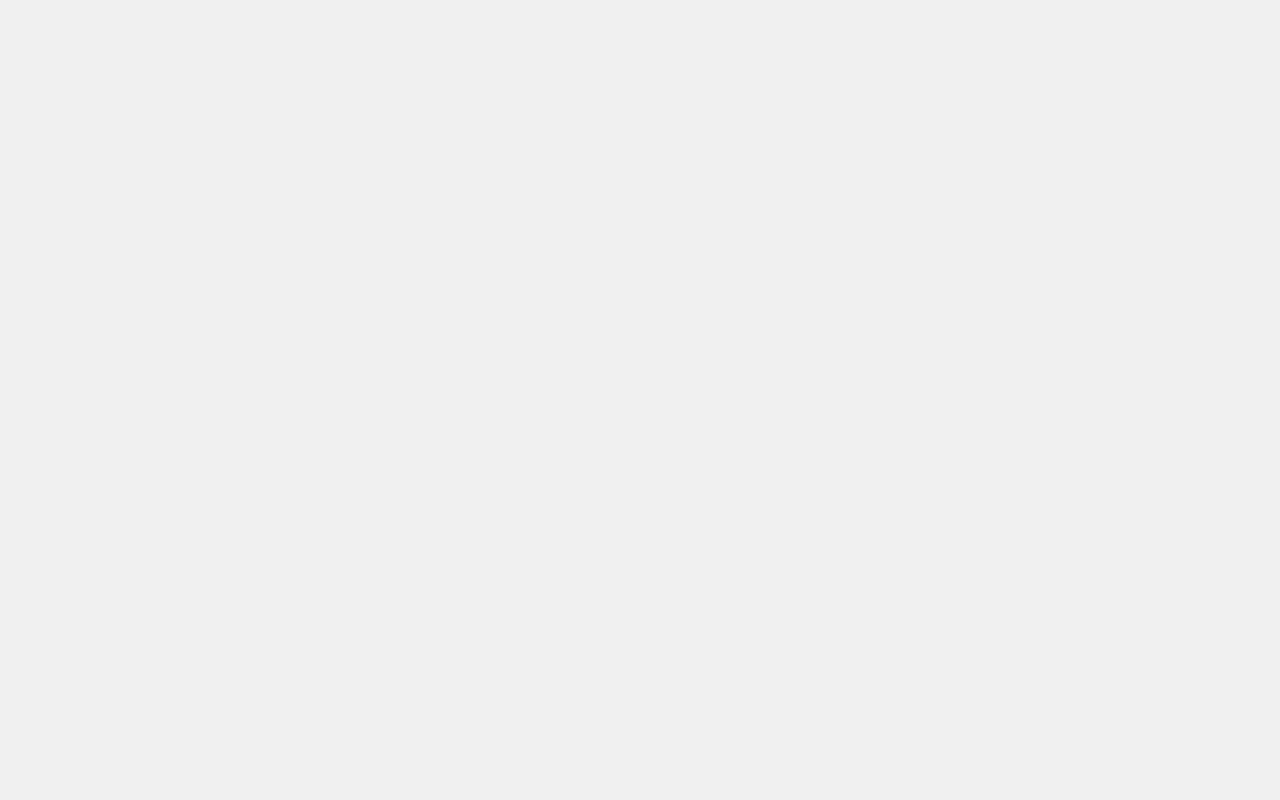
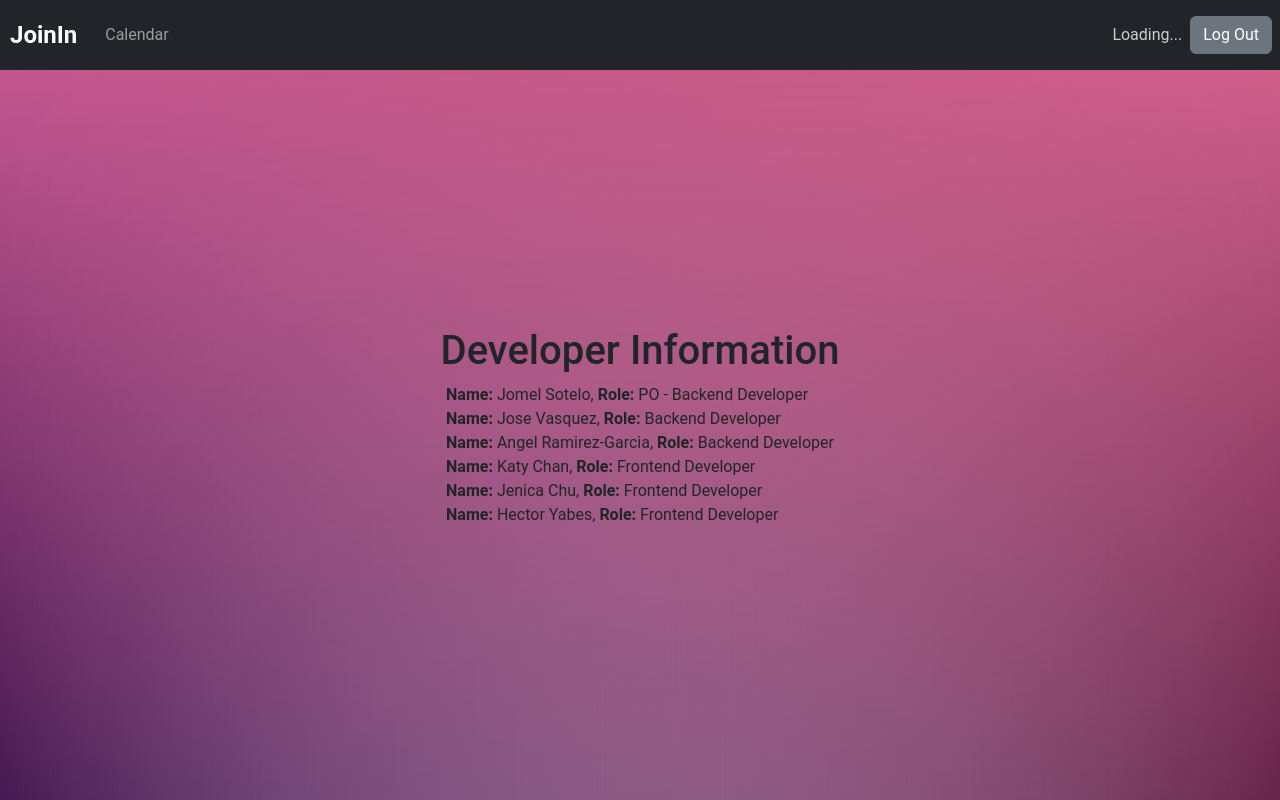
Before and after one commit to jomelsotelo/Scheduling-App, a React (Create React App) app in the folder frontend/: page /info in a window 1280 px wide. Before the commit this address had no page. Built offline with nearby package versions, Linux system fonts and the light colour scheme; no server answers; sample sign-in values are in the browser's storage.

Commit message:
Made final changes to userInfo, Info, and notifications

```diff
--- a/frontend/src/index.js
+++ b/frontend/src/index.js
@@ -14,6 +14,7 @@ import ProtectedRoute from "./components/util/ProtectedRoute";
 import UserInfo from "./pages/portal/UserInfo";
 import Notification from "./pages/portal/Notification";
 import Extra from "./pages/portal/Extra";
+import Info from "./pages/portal/Info";
 
 // Use createRoot instead of ReactDOM.render
 const root = createRoot(document.getElementById('root'));
@@ -35,6 +36,7 @@ root.render(
         <Route path='user' element={<UserInfo />} />
         <Route path='notification' element={<Notification />} />
         <Route path='extra' element={<Extra />} />
+        <Route path='info' element={<Info />} />
       </Route>
     </Routes>
   </BrowserRouter>
--- a/frontend/src/pages/portal/Info.js
+++ b/frontend/src/pages/portal/Info.js
@@ -1,4 +1,3 @@
-// Info.js
 
 import React from "react";
 
@@ -39,7 +38,21 @@ function Info() {
   };
 
   return (
-    <div style={centeredContainerStyle}>
+    <div style={{
+      width: 'calc(100vw)',
+      height: 'calc(100vh - 70px)',
+      display: 'flex',
+      flexDirection: 'column',
+      alignItems: 'center',
+      justifyContent: 'center',
+      position: 'relative',
+      background: `
+          linear-gradient(#ae445a, transparent),
+          linear-gradient(90deg, #451952, transparent),
+          linear-gradient(-90deg, #662549, transparent)`,
+      overflow: 'hidden',
+      backgroundBlendMode: 'screen',
+  }}>
       <h1>Developer Information</h1>
       <ul style={listStyle}>
         {developers.map((developer, index) => (
--- a/frontend/src/pages/portal/Notification.js
+++ b/frontend/src/pages/portal/Notification.js
@@ -250,7 +250,9 @@ const Notification = () => {
               )}
             </h2>
 
-            <p>{selectedNotification.content}</p>
+            <div style={{ position: 'absolute', top: '50%', left: '10px', right: '10px', bottom: '60px', overflowY: 'auto', textAlign: 'center' }}>
+               <p style={{ margin: 0 }}>{selectedNotification.content}</p>
+                </div>
 
             <img
               src={TrashCanImage}
--- a/frontend/src/pages/portal/UserInfo.js
+++ b/frontend/src/pages/portal/UserInfo.js
@@ -165,8 +165,8 @@ const UserInfo = () => {
                     />
                 </Link>
 
-                {/* Info button link to /extra */}
-                <Link to="/extra" style={{ position: 'absolute', top: '250px', left: '-60px', width: '52px', height: '52px', transition: 'transform 0.2s' }}>
+                {/* Info button link to /info */}
+                <Link to="/info" style={{ position: 'absolute', top: '250px', left: '-60px', width: '52px', height: '52px', transition: 'transform 0.2s' }}>
                     <img
                         src={loading ? loadingImage : InfoImage}
                         alt="Extra Info"
```
